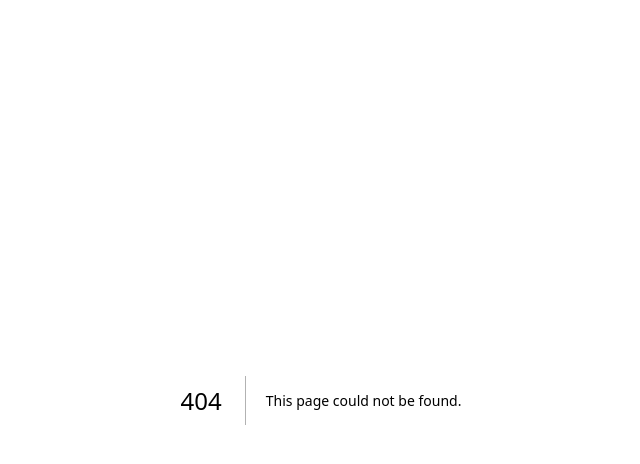
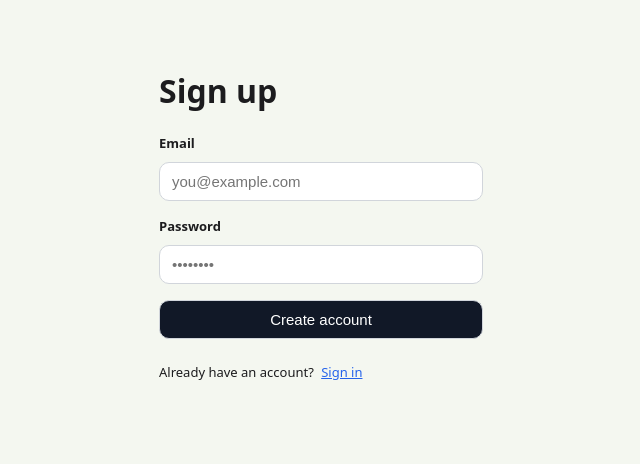
Before and after one commit to pixelasticity/Almsby, a Next.js app in the folder app/: page /sign-up in a window 1280 px wide. Before the commit this address had no page. Shown: the top 464 px of the page, without its empty margins (319-959 px from the left). Built offline with nearby package versions, Linux system fonts and the light colour scheme.

Commit message:
Add auth flow

```diff
--- /dev/null
+++ b/app/app/(public)/sign-up/page.tsx
@@ -0,0 +1,15 @@
+import AuthForm from "@/components/auth/AuthForm";
+
+export default async function SignUpPage({
+  searchParams,
+}: {
+  searchParams: Promise<{ message?: string; next?: string }>;
+}) {
+  const { message, next } = await searchParams;
+  return (
+    <main style={{ padding: 48, maxWidth: 420, margin: "0 auto" }}>
+      <h1>Sign up</h1>
+      <AuthForm mode="sign-up" next={next} message={message} />
+    </main>
+  );
+}
--- /dev/null
+++ b/app/components/auth/AuthForm.tsx
@@ -0,0 +1,102 @@
+"use client";
+
+import Link from "next/link";
+import { useActionState } from "react";
+import { signInAction, signUpAction } from "@/lib/auth/actions";
+const inputStyle: React.CSSProperties = {
+  width: "100%",
+  boxSizing: "border-box",
+  padding: "10px 12px",
+  borderRadius: 10,
+  border: "1px solid #d1d5db",
+  fontSize: 15,
+};
+
+const labelStyle: React.CSSProperties = {
+  fontSize: 13,
+  fontWeight: 600,
+  display: "block",
+  marginBottom: 6,
+};
+const fieldStyle: React.CSSProperties = {
+  display: "flex",
+  flexDirection: "column",
+  gap: 4,
+};
+
+export default function AuthForm({
+  mode,
+  next = "/dashboard",
+  message,
+}: {
+  mode: "sign-in" | "sign-up";
+  next?: string;
+  message?: string;
+}) {
+  const action = mode === "sign-up" ? signUpAction : signInAction;
+  const [state, formAction, isPending] = useActionState(action, undefined);
+
+  return (
+    <form
+      action={formAction}
+      style={{ display: "flex", flexDirection: "column", gap: 16 }}
+    >
+      <input type="hidden" name="next" value={next} />
+      <div style={fieldStyle}>
+        <label style={labelStyle} htmlFor="email">
+          Email
+        </label>
+        <input
+          id="email"
+          name="email"
+          type="email"
+          placeholder="you@example.com"
+          required
+          style={inputStyle}
+        />
+      </div>
+      <div style={fieldStyle}>
+        <label style={labelStyle} htmlFor="password">
+          Password
+        </label>
+        <input
+          id="password"
+          name="password"
+          type="password"
+          placeholder="••••••••"
+          required
+          minLength={6}
+          style={inputStyle}
+        />
+      </div>
+      {message && <p style={{ fontSize: 13, color: "#374151" }}>{message}</p>}
+      {state?.error && (
+        <p style={{ fontSize: 13, color: "#b91c1c" }}>{state.error}</p>
+      )}
+      <button
+        type="submit"
+        disabled={isPending}
+        style={{
+          padding: "10px 14px",
+          borderRadius: 10,
+          border: "1px solid #d1d5db",
+          background: "#111827",
+          color: "#ffffff",
+          fontSize: 15,
+          cursor: isPending ? "default" : "pointer",
+        }}
+      >
+        {isPending ? "…" : mode === "sign-up" ? "Create account" : "Sign in"}
+            </button>
+      <p style={{ fontSize: 13, marginTop: 8 }}>
+        {mode === "sign-up" ? "Already have an account? " : "No account yet? "}
+        <Link
+          href={mode === "sign-up" ? "/sign-in" : "/sign-up"}
+          style={{ color: "#2563eb", textDecoration: "underline", marginLeft: 4 }}
+        >
+          {mode === "sign-up" ? "Sign in" : "Sign up"}
+        </Link>
+      </p>
+    </form>
+  );
+}
--- /dev/null
+++ b/app/lib/auth/actions.ts
@@ -0,0 +1,88 @@
+"use server";
+
+import { redirect } from "next/navigation";
+import { createServerSupabaseClient } from "@/lib/auth/server";
+import { getDb } from "@/lib/db";
+
+export type AuthState = { error?: string };
+
+export async function signUpAction(
+  _prev: AuthState | undefined,
+  formData: FormData
+): Promise<AuthState> {
+  const email = String(formData.get("email") ?? "").trim();
+  const password = String(formData.get("password") ?? "");
+
+  if (!/^[^\s@]+@[^\s@]+\.[^\s@]+$/.test(email)) {
+    return { error: "Please enter a valid email address." };
+  }
+  if (password.length < 6) {
+    return { error: "Password must be at least 6 characters." };
+  }
+
+  const supabase = await createServerSupabaseClient();
+  const { data, error } = await supabase.auth.signUp({ email, password });
+
+  if (error) return { error: error.message };
+  if (!data.user) return { error: "Account could not be created." };
+  const user = data.user;
+
+  // Phase 0 DoD: sign up -> create a Business (and one empty Product under it)
+  // on the Almsby DB, keyed to the new auth user. This works whether or not
+  // email confirmation is required, since supabase.auth.signUp returns the
+  // user once the account exists, even before a session is established.
+  try {
+    const db = getDb();
+    await db.$transaction(async (tx) => {
+      const business = await tx.business.create({
+        data: { ownerId: user.id, name: email },
+      });
+      await tx.product.create({
+        data: { businessId: business.id, name: "Untitled product" },
+      });
+    });
+  } catch (e) {
+    console.error("Failed to create Business for user:", user.id, e);
+    return {
+      error:
+        "Your account was created, but we couldn't set up your workspace. " +
+        "Sign in again, or contact support if the problem persists.",
+    };
+  }
+
+  if (!data.session) {
+    redirect(`/sign-in?message=${encodeURIComponent(
+      "Check your email to confirm your account, then sign in.")}`);
+  }
+  redirect("/dashboard");
+}
+
+export async function signInAction(
+  _prev: AuthState | undefined,
+  formData: FormData
+): Promise<AuthState> {
+  const email = String(formData.get("email") ?? "").trim();
+  const password = String(formData.get("password") ?? "");
+  const next = String(formData.get("next") ?? "/dashboard");
+
+  if (!email || !password) {
+    return { error: "Email and password are required." };
+  }
+
+  const supabase = await createServerSupabaseClient();
+  const { error } = await supabase.auth.signInWithPassword(
+    { email, password }
+  );
+
+  if (error) return { error: "Invalid email or password." };
+
+  const safeNext =
+    next.startsWith("/") && !next.startsWith("//") ? next : "/dashboard";
+  redirect(safeNext);
+}
+
+export async function signOutAction(): Promise<void> {
+  const supabase = await createServerSupabaseClient();
+  await supabase.auth.signOut();
+  redirect("/sign-in");
+}
```
Also changed, not shown: app/app/(dashboard)/layout.tsx (+17 -1 lines), app/app/(public)/sign-in/page.tsx (added, +15 -0 lines), app/middleware.ts (added, +51 -0 lines).
